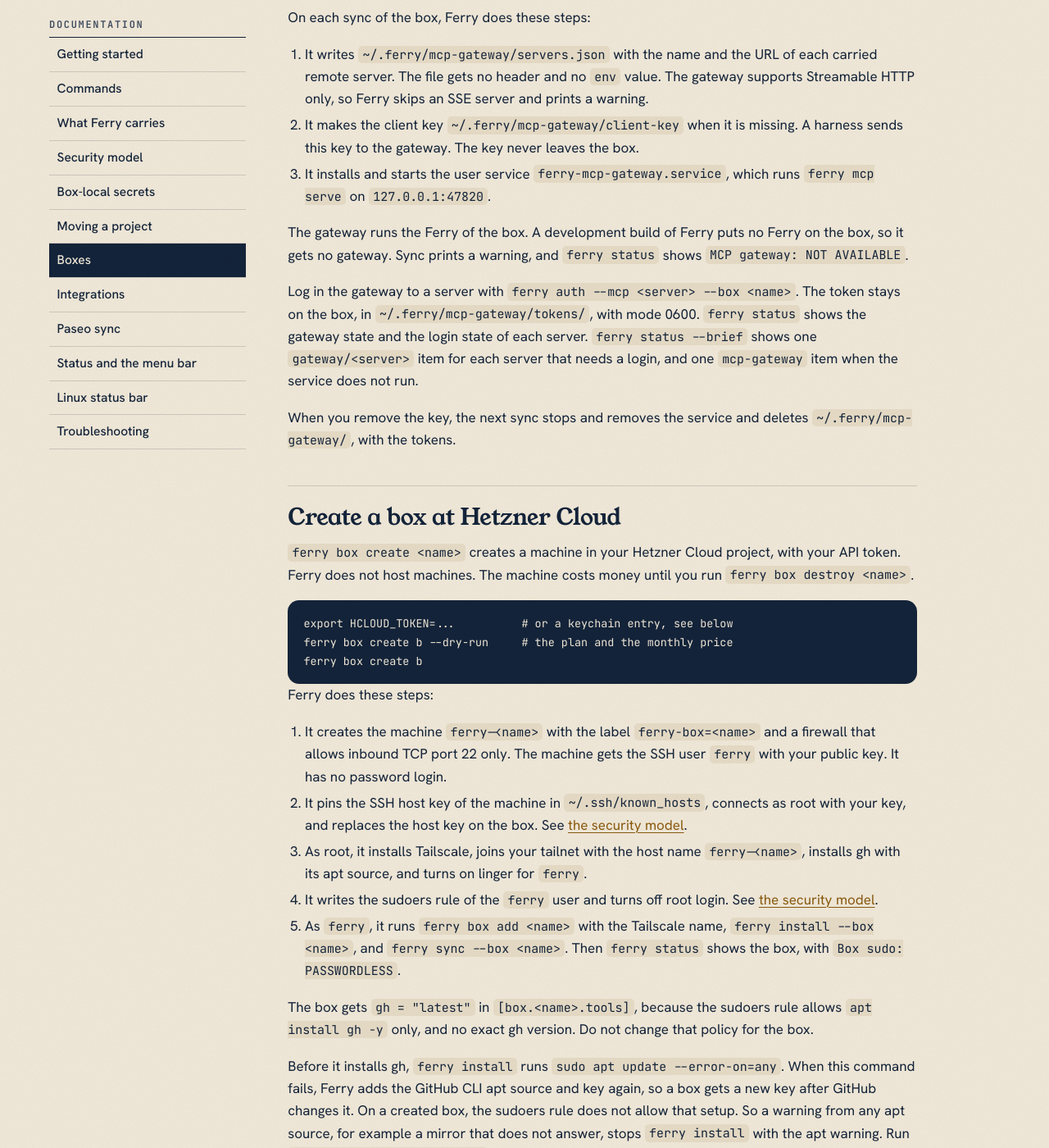
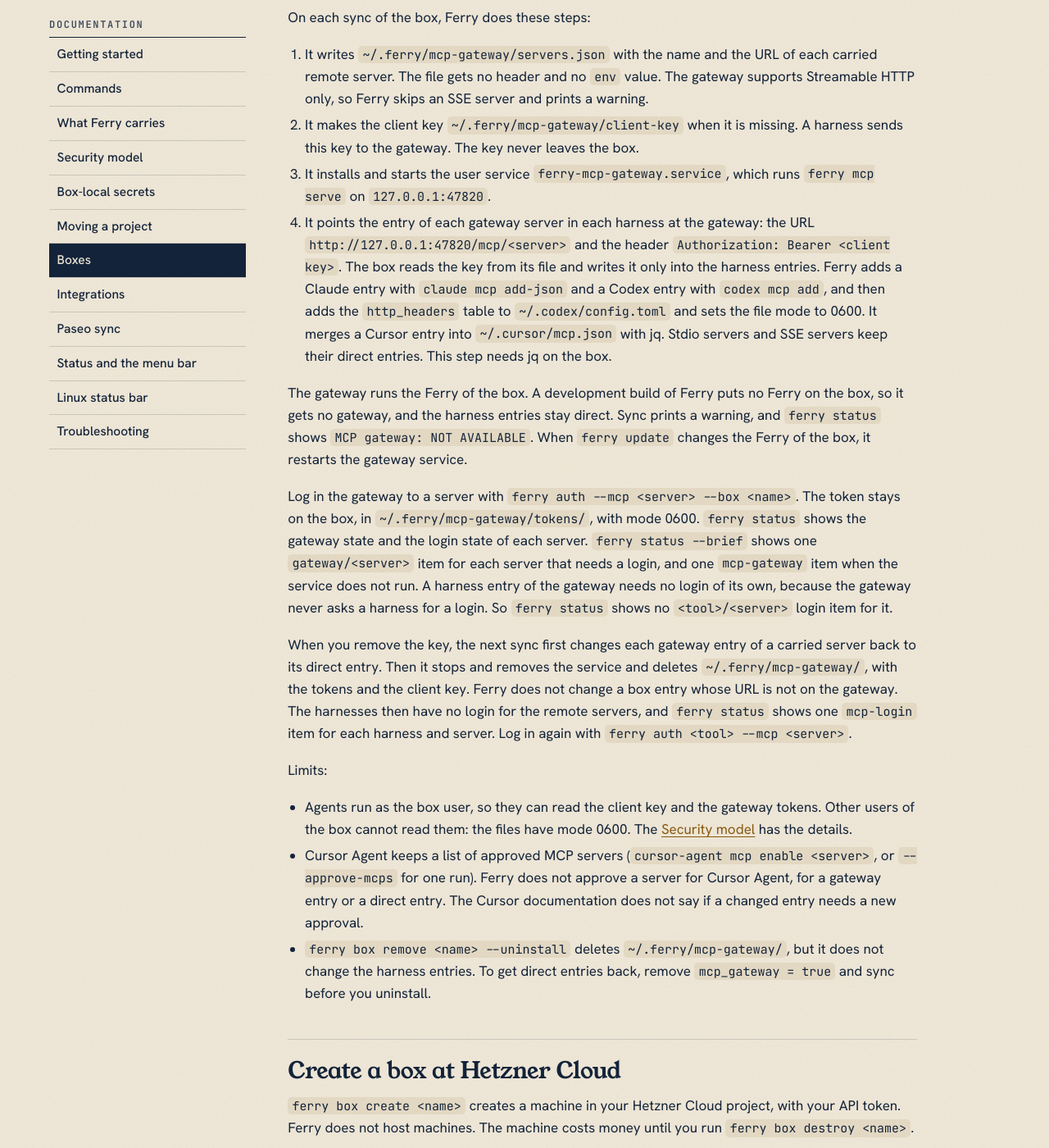
Before and after one commit to dlhck/ferry, a Jekyll site: the page built from docs/boxes.md, in a window 1280 px wide and 1400 px high, scrolled down 2323 px. Shown: the whole window at 82% size. Built offline with Jekyll 4.4.1, drawn with Linux system fonts in a browser that asks for light colours; some of the changed text lies outside the part shown.

Commit message:
docs: describe the gateway entries of the MCP gateway
The client key and the tokens stay on the box. Agents run as the box user,
so they can read them. Note the Cursor Agent approval list and the
uninstall limit.

````diff
--- a/docs/boxes.md
+++ b/docs/boxes.md
@@ -78,19 +78,26 @@
 mcp_gateway = true
 ```
 
-The gateway is the only OAuth client of each carried remote MCP server on the box. It keeps one login for each server, in place of one login for each harness. In this version, the harnesses on the box still use their own entries. A later version points them at the gateway.
+The gateway is the only OAuth client of each carried remote MCP server on the box. It keeps one login for each server, in place of one login for each harness. Claude Code, Codex, and Cursor Agent on the box connect to the gateway, and the gateway connects to the server.
 
 On each sync of the box, Ferry does these steps:
 
 1. It writes `~/.ferry/mcp-gateway/servers.json` with the name and the URL of each carried remote server. The file gets no header and no `env` value. The gateway supports Streamable HTTP only, so Ferry skips an SSE server and prints a warning.
 2. It makes the client key `~/.ferry/mcp-gateway/client-key` when it is missing. A harness sends this key to the gateway. The key never leaves the box.
 3. It installs and starts the user service `ferry-mcp-gateway.service`, which runs `ferry mcp serve` on `127.0.0.1:47820`.
+4. It points the entry of each gateway server in each harness at the gateway: the URL `http://127.0.0.1:47820/mcp/<server>` and the header `Authorization: Bearer <client key>`. The box reads the key from its file and writes it only into the harness entries. Ferry adds a Claude entry with `claude mcp add-json` and a Codex entry with `codex mcp add`, and then adds the `http_headers` table to `~/.codex/config.toml` and sets the file mode to 0600. It merges a Cursor entry into `~/.cursor/mcp.json` with jq. Stdio servers and SSE servers keep their direct entries. This step needs jq on the box.
 
-The gateway runs the Ferry of the box. A development build of Ferry puts no Ferry on the box, so it gets no gateway. Sync prints a warning, and `ferry status` shows `MCP gateway: NOT AVAILABLE`.
+The gateway runs the Ferry of the box. A development build of Ferry puts no Ferry on the box, so it gets no gateway, and the harness entries stay direct. Sync prints a warning, and `ferry status` shows `MCP gateway: NOT AVAILABLE`. When `ferry update` changes the Ferry of the box, it restarts the gateway service.
 
-Log in the gateway to a server with `ferry auth --mcp <server> --box <name>`. The token stays on the box, in `~/.ferry/mcp-gateway/tokens/`, with mode 0600. `ferry status` shows the gateway state and the login state of each server. `ferry status --brief` shows one `gateway/<server>` item for each server that needs a login, and one `mcp-gateway` item when the service does not run.
+Log in the gateway to a server with `ferry auth --mcp <server> --box <name>`. The token stays on the box, in `~/.ferry/mcp-gateway/tokens/`, with mode 0600. `ferry status` shows the gateway state and the login state of each server. `ferry status --brief` shows one `gateway/<server>` item for each server that needs a login, and one `mcp-gateway` item when the service does not run. A harness entry of the gateway needs no login of its own, because the gateway never asks a harness for a login. So `ferry status` shows no `<tool>/<server>` login item for it.
 
-When you remove the key, the next sync stops and removes the service and deletes `~/.ferry/mcp-gateway/`, with the tokens.
+When you remove the key, the next sync first changes each gateway entry of a carried server back to its direct entry. Then it stops and removes the service and deletes `~/.ferry/mcp-gateway/`, with the tokens and the client key. Ferry does not change a box entry whose URL is not on the gateway. The harnesses then have no login for the remote servers, and `ferry status` shows one `mcp-login` item for each harness and server. Log in again with `ferry auth <tool> --mcp <server>`.
+
+Limits:
+
+- Agents run as the box user, so they can read the client key and the gateway tokens. Other users of the box cannot read them: the files have mode 0600. The [Security model](security-model.md#the-mcp-gateway) has the details.
+- Cursor Agent keeps a list of approved MCP servers (`cursor-agent mcp enable <server>`, or `--approve-mcps` for one run). Ferry does not approve a server for Cursor Agent, for a gateway entry or a direct entry. The Cursor documentation does not say if a changed entry needs a new approval.
+- `ferry box remove <name> --uninstall` deletes `~/.ferry/mcp-gateway/`, but it does not change the harness entries. To get direct entries back, remove `mcp_gateway = true` and sync before you uninstall.
 
 ## Create a box at Hetzner Cloud
 
````
Also changed, not shown: docs/security-model.md (+11 -0 lines), docs/status.md (+1 -1 lines), docs/what-ferry-carries.md (+2 -0 lines), skills/ferry/SKILL.md (+1 -1 lines).
